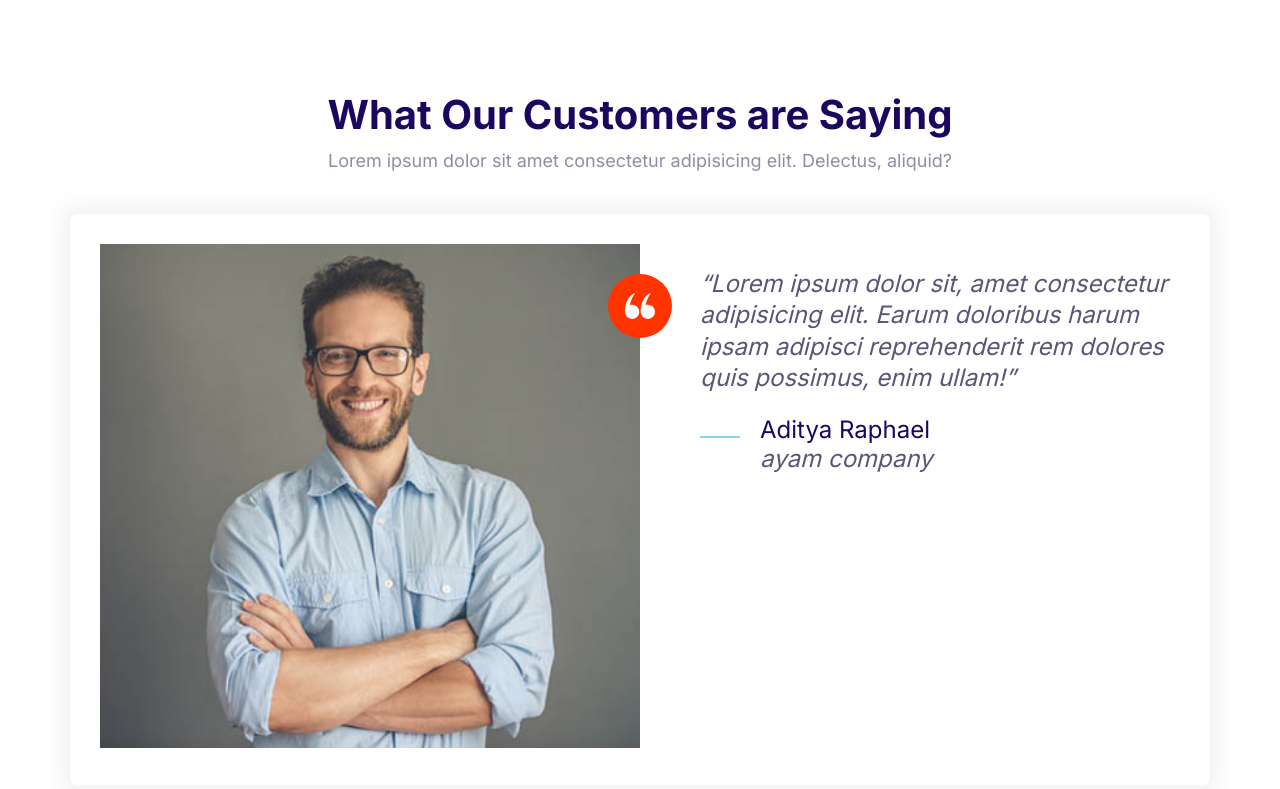
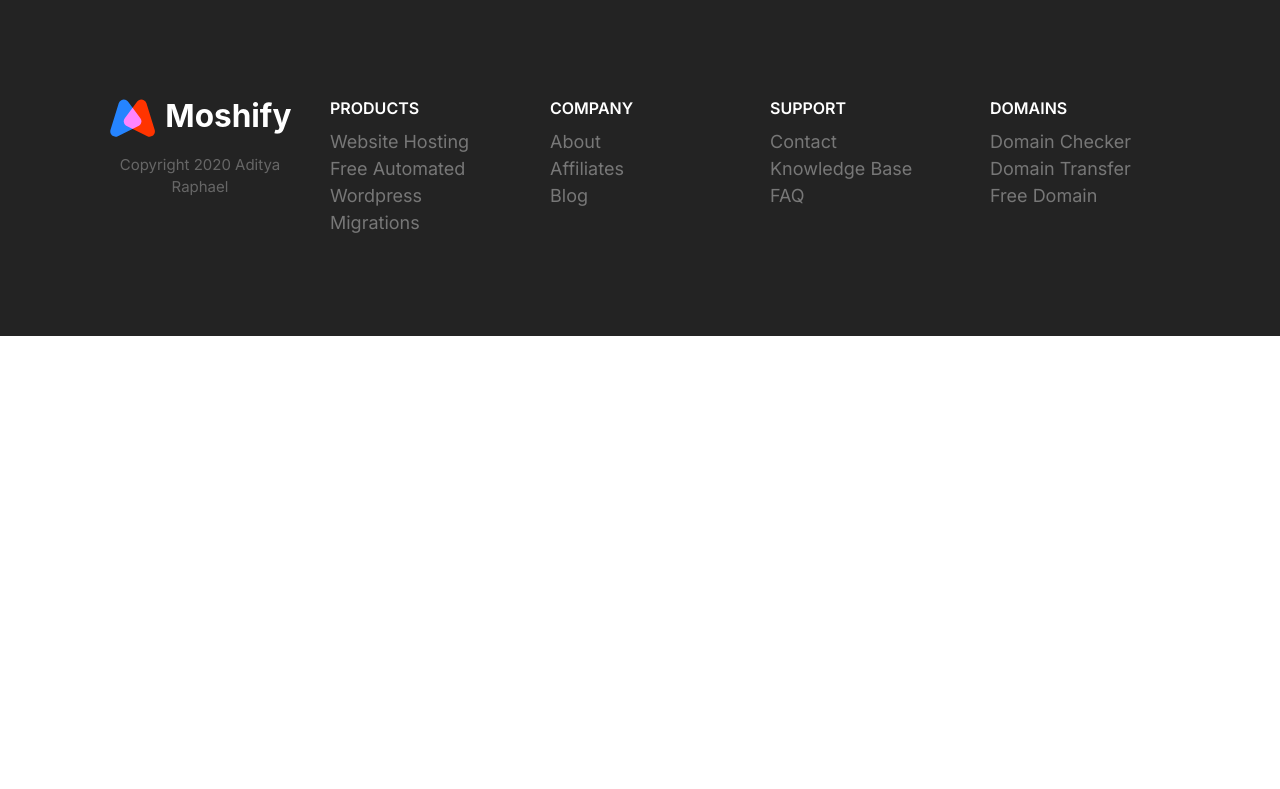
Before and after one commit to Adityaraphael/adit1stproject, a plain HTML site: page index.html in a window 1280 px wide. Drawn offline with Linux system fonts and the light colour scheme.

Commit message:
footer component.

```diff
--- a/CSS/style.css
+++ b/CSS/style.css
@@ -810,3 +810,81 @@ vertical-align: middle;}
     max-width: 700;
   }
  }
+
+ /* footer */
+ .footer{
+  background: #232323;
+ }
+
+.footer a{
+  color: #777;
+  transition: color 0.3s;
+}
+
+.footer a:hover {
+  color: #fff;
+}
+
+ .footer__section{
+  padding: 2rem;
+  border-bottom: 1px solid #393939;
+
+ }
+
+ .footer__section .list{
+  margin: 0;
+ }
+
+ .footer__heading{
+  text-transform: uppercase;
+  font-weight: 600;
+ }
+
+ .footer__brand{
+  margin-top: 5rem;
+  text-align: center;
+ }
+
+ .footer__brand img{
+  /* TODO: Consider Refactoring this and applying it to all images. */
+  width: 100%;
+  max-width: 230px;
+ }
+
+
+ .footer__copyright{
+  font-size: 2.1rem;
+  color: #Fff;
+  opacity: 0.3;
+ }
+
+ @media screen and (min-width:768px){
+ .footer__section{
+  grid-template-columns: repeat(auto-fit,minmax(10rem,1fr));
+  }
+
+  .footer .collapsible__chevron{
+    display: none;
+  }
+
+  .footer .collapsible__content{
+    opacity: 1;
+    max-height: 100%;
+  }
+
+  .footer__brand{
+    order: -1;
+    margin-top: 1rem;
+  }
+  .footer__copyright{
+    font-size: 1.5rem;
+  }
+
+  .footer__section{
+    border: 0;
+  }
+
+  .footer__heading{
+    font-size: 1.6rem;
+  }
+ }
--- a/index.html
+++ b/index.html
@@ -15,42 +15,74 @@
     <link rel="stylesheet" href="CSS/style.css" />
   </head>
   <body>
-    <section class="block">
-      <header class="block__header">
-        <h2>What Our Customers are Saying</h2>
-        <p>Lorem ipsum dolor sit amet consectetur adipisicing elit. Delectus, aliquid?</p>
+    <footer class="block block--dark footer">
+      <div class="container grid footer__section">
+        <section class="collapsible collapsible--expanded footer__section">
+          <header class="collapsible__header">
+              <h2 class="collapsible__heading footer__heading">Products</h2>
+                  <svg class="icon icon--white collapsible__chevron">
+                      <use xlink:href="images/sprite.svg#chevron"></use>
+                    </svg>
           </header>
-      <div class="container">
-        <div class="card testimonial">
-          <div class="grid grid--1x2">
-             <div class="testimonial__image"><img  src="images/testimonial.jpg" alt="A HappY , SMILLING customer"/>
-                 <span class="icon-container icon-container--accent">
-                     <svg class="icon icon--white icon--small">
-                         <use xlink:href="images/sprite.svg#quotes"></use>
+          <div class="collapsible__content">
+              <ul class="list">
+               <li><a href="#">Website Hosting</a></li>
+               <li><a href="#">Free Automated Wordpress</a></li>
+               <li><a href="#">Migrations</a></li>
+              </ul>
+          </div>
+        </section>
+        <section class="collapsible  footer__section">
+          <header class="collapsible__header">
+              <h2 class="collapsible__heading footer__heading">Company</h2>
+                  <svg class="icon icon--whit collapsible__chevron">
+                      <use xlink:href="images/sprite.svg#chevron"></use>
                     </svg>
-                 </span>
+          </header>
+          <div class="collapsible__content">
+            <ul class="list">
+              <li><a href="#">About</a></li>
+              <li><a href="#">Affiliates</a></li>
+              <li><a href="#">Blog</a></li>
+             </ul>
           </div>
-             <blockquote class="quote">
-                 <p class="quote__text">Lorem ipsum dolor sit, amet consectetur adipisicing elit. Earum doloribus harum ipsam adipisci reprehenderit rem dolores quis possimus, enim ullam!</p>
-                 <footer>
-                     <div class="media">
-                         <div class="media__image">
-                                 <svg class="icon icon--primary quote__line">
-                                     <use xlink:href="images/sprite.svg#line"></use>
+        </section>
+        <section class="collapsible  footer__section">
+          <header class="collapsible__header">
+              <h2 class="collapsible__heading footer__heading">Support</h2>
+                  <svg class="icon icon--whit collapsible__chevron">
+                      <use xlink:href="images/sprite.svg#chevron"></use>
                     </svg>
-                             </span>
+          </header>
+          <div class="collapsible__content">
+            <ul class="list">
+              <li><a href="#">Contact</a></li>
+              <li><a href="#">Knowledge Base</a></li>
+              <li><a href="#">FAQ</a></li>
+             </ul>
           </div>
-                         <div class="media__body">
-                             <h3 class="media__title quote__author">Aditya Raphael</h3>
-                             <p class="quote__company">ayam company</p>
+        </section>
+        <section class="collapsible  footer__section">
+          <header class="collapsible__header">
+              <h2 class="collapsible__heading footer__heading">Domains</h2>
+                  <svg class="icon icon--whit collapsible__chevron">
+                      <use xlink:href="images/sprite.svg#chevron"></use>
+                    </svg>
+          </header>
+          <div class="collapsible__content">
+            <ul class="list">
+              <li><a href="#">Domain Checker</a></li>
+              <li><a href="#">Domain Transfer</a></li>
+              <li><a href="#">Free Domain</a></li>
+             </ul>
           </div>
+        </section>
+        <section class="footer__brand">
+          <img src="images/logo.svg" alt="">
+          <p class="footer__copyright">Copyright 2020 Aditya Raphael</p>
+        </section>
       </div>
     </footer>
-             </blockquote>
-          </div>
-        </div>
-      </div>
-    </section>
     <script src="main.js"></script>
   </body>
 </html>
```
Also changed, not shown: components/footer.html (added, +68 -0 lines). Lines whose indentation alone changed are shown as unchanged.
